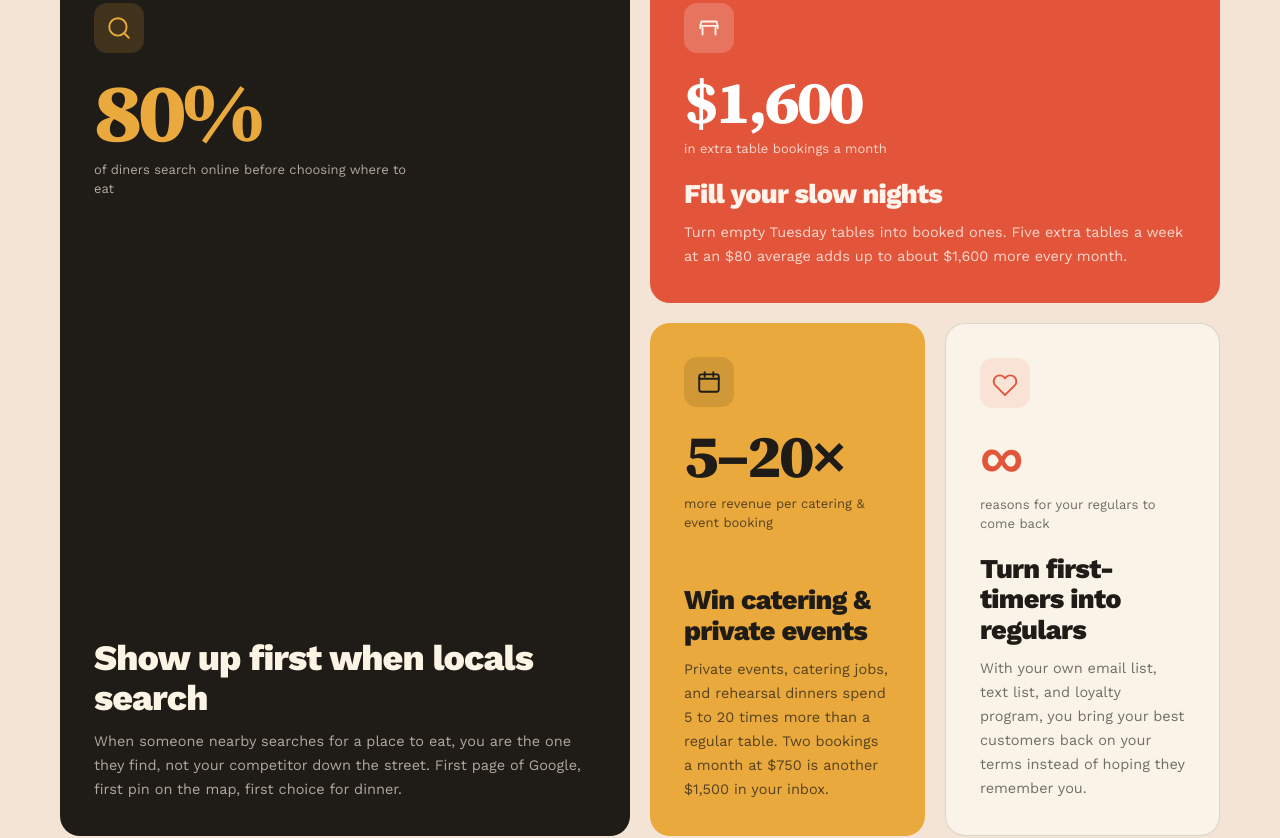
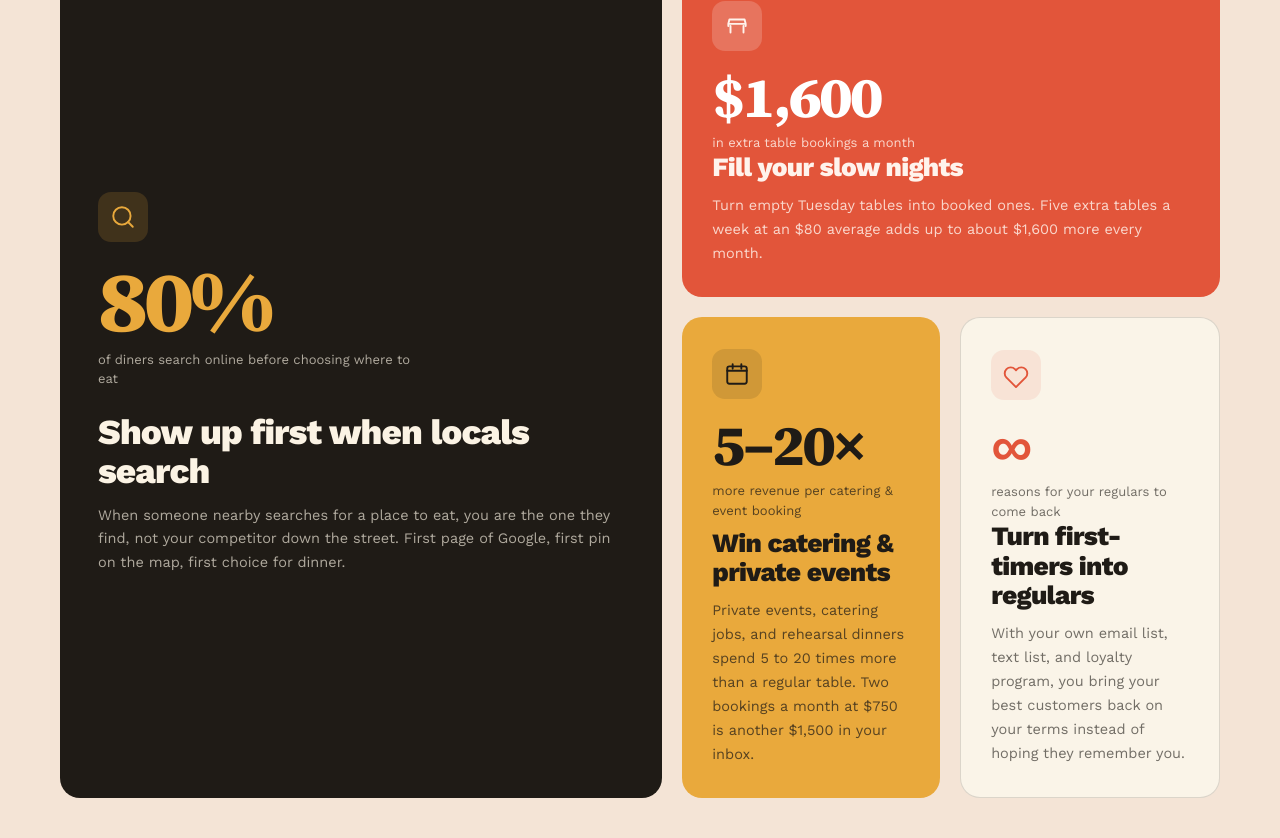
Before and after one commit to MainStreetGrowth/mainstreetgrowth, a Next.js app: page /outcomes in a window 1280 px wide. Shown: the part 1273-2111 px from the top of the page. Built offline with nearby package versions, Linux system fonts and the light colour scheme.

Commit message:
Fix Outcomes bento empty space: independent flex columns, centered feature tile

```diff
--- a/app/outcomes/page.tsx
+++ b/app/outcomes/page.tsx
@@ -227,6 +227,41 @@ export default function Outcomes() {
     marginBottom: 5, letterSpacing: "0.06em",
   };
 
+  const renderTile = (o: Outcome, i: number, extra: React.CSSProperties = {}, center = false) => {
+    const t = tileColors(o.fill);
+    const Icon = o.icon;
+    const feat = o.fill === "ink";
+    return (
+      <div key={o.title} className={`lift reveal reveal-delay-${i}`} style={{
+        background: t.bg, color: t.text, border: t.border,
+        borderRadius: 20, padding: isMobile ? "30px 26px" : feat ? "40px 38px" : "32px 30px",
+        display: "flex", flexDirection: "column",
+        justifyContent: center ? "center" : "flex-start",
+        ...extra,
+      }}>
+        <div style={{
+          width: 50, height: 50, borderRadius: 13, marginBottom: 20,
+          display: "flex", alignItems: "center", justifyContent: "center",
+          background: t.iconBg, color: t.iconColor,
+        }}>
+          <Icon />
+        </div>
+        <div className="font-display" style={{
+          fontSize: feat ? "clamp(3.6rem,7vw,5.4rem)" : "clamp(2.6rem,4.6vw,3.6rem)",
+          fontWeight: 800, color: t.stat, letterSpacing: "-0.045em",
+          lineHeight: 0.9, marginBottom: 10,
+        }}>{o.stat}</div>
+        <div style={{ fontSize: 13, color: t.sub, lineHeight: 1.5, maxWidth: 320, marginBottom: feat ? 24 : 0 }}>{o.statLabel}</div>
+        <h3 style={{
+          fontSize: feat ? "clamp(1.7rem,2.8vw,2.2rem)" : "clamp(1.3rem,2.1vw,1.65rem)",
+          fontWeight: 800, color: t.text, letterSpacing: "-0.025em",
+          lineHeight: 1.12, margin: feat ? "0 0 12px" : "auto 0 12px",
+        }}>{o.title}</h3>
+        <p style={{ fontSize: 14.5, lineHeight: 1.65, margin: 0, color: t.sub }}>{o.body}</p>
+      </div>
+    );
+  };
+
   return (
     <div style={{ fontFamily: "var(--font-body,system-ui)", backgroundColor: C.cream, color: C.ink }}>
 
@@ -359,46 +394,25 @@ export default function Outcomes() {
               </h2>
             </div>
 
-            {/* Bento: 4 columns desktop, mixed spans; single column mobile */}
-            <div style={{
-              display: "grid",
-              gridTemplateColumns: isMobile ? "1fr" : "repeat(4, 1fr)",
-              gridAutoRows: isMobile ? "auto" : "minmax(240px, auto)",
-              gap: isMobile ? 16 : 20,
-            }}>
-              {OUTCOMES.map(({ icon: Icon, stat, statLabel, title, body, fill, colSpan, rowSpan }, i) => {
-                const t = tileColors(fill);
-                return (
-                  <div key={title} className={`lift reveal reveal-delay-${i}`} style={{
-                    gridColumn: isMobile ? "auto" : `span ${colSpan}`,
-                    gridRow: isMobile ? "auto" : `span ${rowSpan}`,
-                    background: t.bg, color: t.text, border: t.border,
-                    borderRadius: 20, padding: isMobile ? "30px 26px" : "34px 34px",
-                    display: "flex", flexDirection: "column",
-                  }}>
-                    <div style={{
-                      width: 50, height: 50, borderRadius: 13, marginBottom: 22,
-                      display: "flex", alignItems: "center", justifyContent: "center",
-                      background: t.iconBg, color: t.iconColor,
-                    }}>
-                      <Icon />
-                    </div>
-                    <div className="font-display" style={{
-                      fontSize: fill === "ink" ? "clamp(3.4rem,7vw,5.2rem)" : "clamp(2.8rem,5vw,3.8rem)",
-                      fontWeight: 800, color: t.stat, letterSpacing: "-0.045em",
-                      lineHeight: 0.9, marginBottom: 10,
-                    }}>{stat}</div>
-                    <div style={{ fontSize: 13, color: t.sub, lineHeight: 1.5, marginBottom: 20, maxWidth: 320 }}>{statLabel}</div>
-                    <h3 style={{
-                      fontSize: fill === "ink" ? "clamp(1.7rem,2.8vw,2.3rem)" : "clamp(1.35rem,2.2vw,1.7rem)",
-                      fontWeight: 800, color: t.text, letterSpacing: "-0.025em",
-                      lineHeight: 1.12, margin: "auto 0 12px",
-                    }}>{title}</h3>
-                    <p style={{ fontSize: 14.5, lineHeight: 1.65, margin: 0, color: t.sub }}>{body}</p>
+            {/* Bento: feature tile + right stack; single column on mobile */}
+            {isMobile ? (
+              <div style={{ display: "flex", flexDirection: "column", gap: 16 }}>
+                {OUTCOMES.map((o, i) => renderTile(o, i))}
+              </div>
+            ) : (
+              <div style={{ display: "flex", gap: 20, alignItems: "stretch" }}>
+                <div style={{ flex: "1.12 1 0", display: "flex" }}>
+                  {renderTile(OUTCOMES[0], 0, { flex: 1 }, true)}
+                </div>
+                <div style={{ flex: "1 1 0", display: "flex", flexDirection: "column", gap: 20 }}>
+                  {renderTile(OUTCOMES[1], 1, { flex: 1 })}
+                  <div style={{ display: "flex", gap: 20, flex: 1 }}>
+                    {renderTile(OUTCOMES[2], 2, { flex: 1 })}
+                    {renderTile(OUTCOMES[3], 3, { flex: 1 })}
                   </div>
-                );
-              })}
-            </div>
+                </div>
+              </div>
+            )}
           </div>
         </section>
 
```
